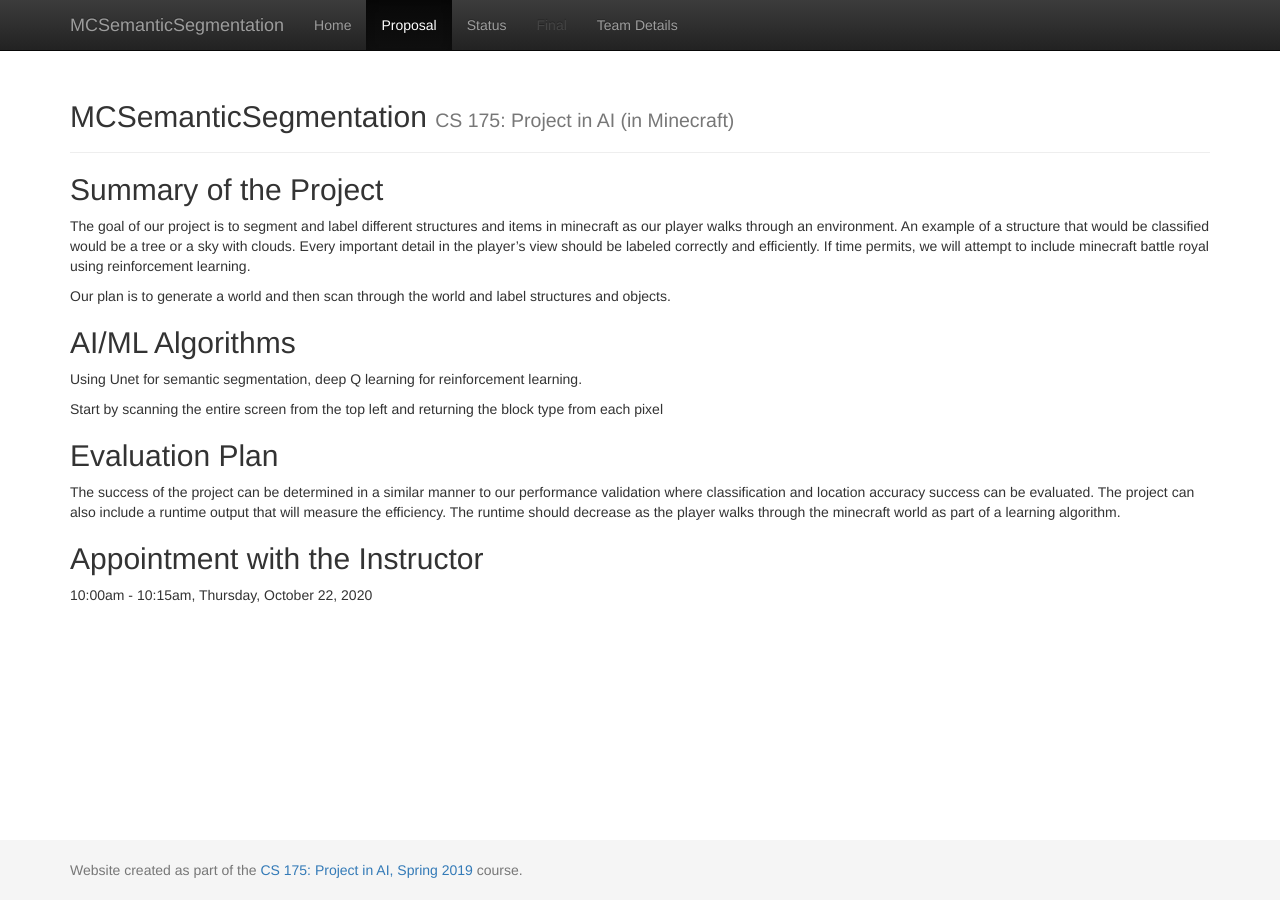
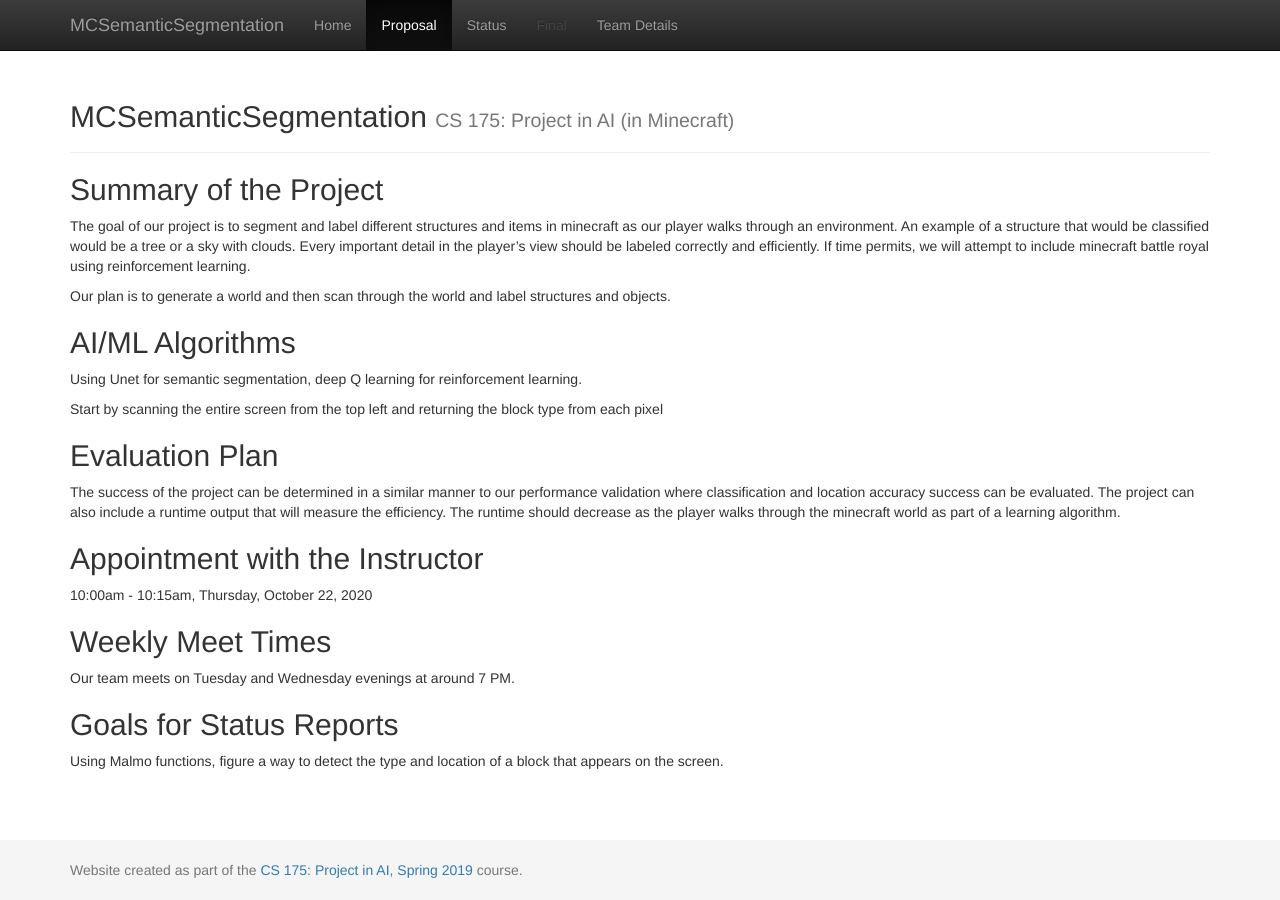
Before and after one commit to KevinJChen/MCSemanticSegmentation, a Jekyll site: the page built from docs/proposal.md, in a window 1280 px wide. Built offline with Jekyll 4.4.1, drawn with Linux system fonts in a browser that asks for light colours.

Commit message:
Update proposal.md

```diff
--- a/docs/proposal.md
+++ b/docs/proposal.md
@@ -19,3 +19,9 @@
 
 ## Appointment with the Instructor
 10:00am - 10:15am, Thursday, October 22, 2020
+
+## Weekly Meet Times
+Our team meets on Tuesday and Wednesday evenings at around 7 PM.
+
+## Goals for Status Reports
+Using Malmo functions, figure a way to detect the type and location of a block that appears on the screen.
```
